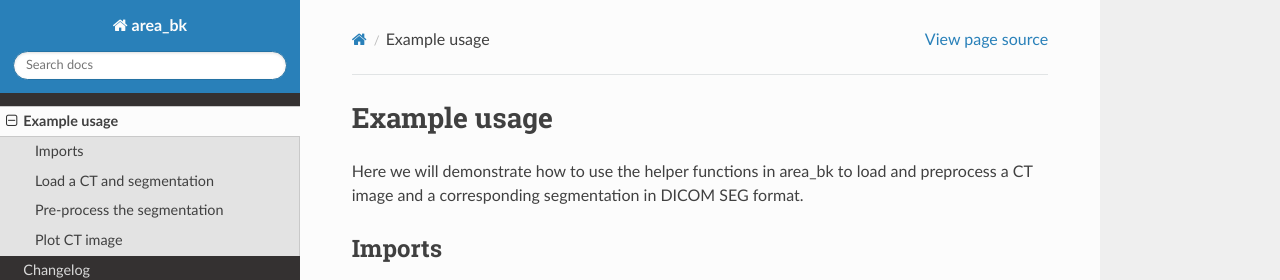
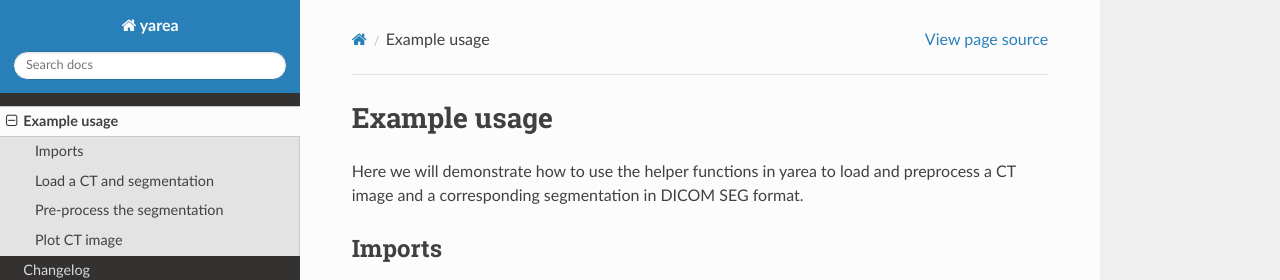
Before and after one commit to bhklab/readii, a Sphinx documentation site: the page built from docs/example.ipynb, in a window 1280 px wide and 900 px high. Shown: the top 280 px of the window. Built offline with Sphinx 7.4.7 and the Read the Docs theme 2.0.0, drawn with Linux system fonts in a browser that asks for light colours; pages that are not in the unit, such as notebooks, are missing from menus.

Commit message:
More renaming fixes

````diff
--- a/README.md
+++ b/README.md
@@ -1,11 +1,11 @@
-# area_bk
+# YAREA
 
 A package to extract radiomic features!
 
 ## Installation
 
 ```bash
-$ pip install area_bk
+$ pip install yarea
 ```
 
 ## Usage
@@ -18,8 +18,8 @@
 
 ## License
 
-`area_bk` was created by Katy Scott. It is licensed under the terms of the MIT license.
+`yarea` was created by Katy Scott. It is licensed under the terms of the MIT license.
 
 ## Credits
 
-`area_bk` was created with [`cookiecutter`](https://cookiecutter.readthedocs.io/en/latest/) and the `py-pkgs-cookiecutter` [template](https://github.com/py-pkgs/py-pkgs-cookiecutter).
+`yarea` was created with [`cookiecutter`](https://cookiecutter.readthedocs.io/en/latest/) and the `py-pkgs-cookiecutter` [template](https://github.com/py-pkgs/py-pkgs-cookiecutter).
--- a/docs/conf.py
+++ b/docs/conf.py
@@ -6,7 +6,7 @@
 
 # -- Project information -----------------------------------------------------
 
-project = u"area_bk"
+project = u"yarea"
 copyright = u"2023, Katy Scott"
 author = u"Katy Scott"
 
````
Also changed, not shown: docs/example.ipynb, 3 other files.
